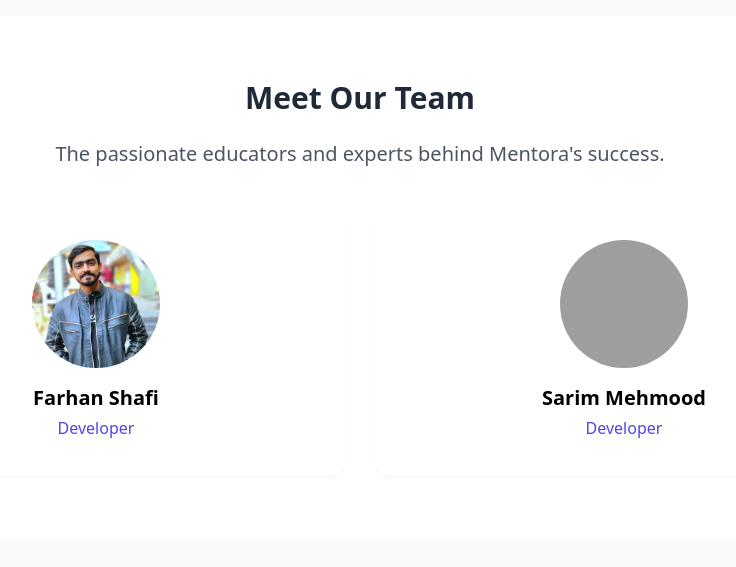
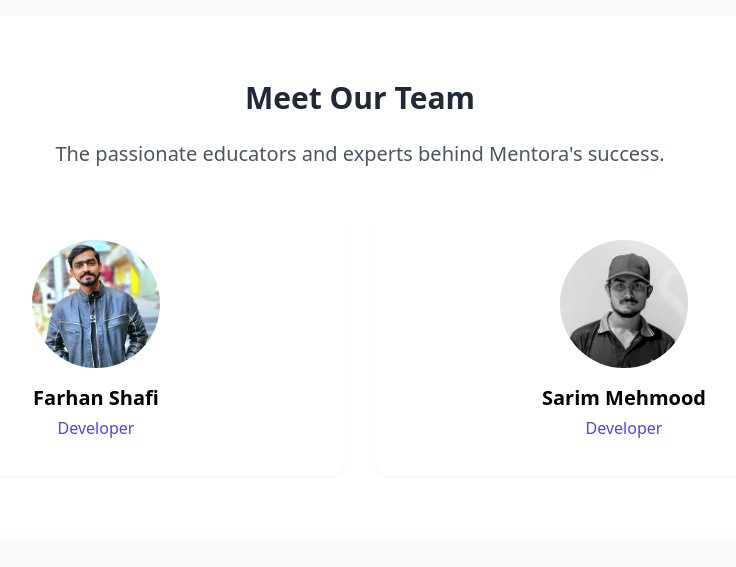
Before and after one commit to farhan-shafi/lms-new, a CodeIgniter app: page /lms-new/home/about in a window 1280 px wide. Shown: the part 1409-1976 px from the top of the page, without its empty margins (280-1016 px from the left). Run offline with CodeIgniter, Linux system fonts and the light colour scheme; some libraries are stand-ins or nearby versions; grey boxes are pictures that could not be loaded.

Commit message:
add sarim image

```diff
--- a/application/views/home/about.php
+++ b/application/views/home/about.php
@@ -106,7 +106,7 @@
 
             <div class="bg-white p-6 rounded-xl shadow-sm hover:shadow-md transition-shadow duration-300 text-center">
                 <div class="w-32 h-32 rounded-full overflow-hidden mx-auto mb-4">
-                    <img src="<?= base_url('uploads/images/sarim.jpg') ?>"  alt="Sarim Mehmood" class="w-full h-full object-top object-cover">
+                    <img src="<?= base_url('uploads/images/sarim.jpeg') ?>"  alt="Sarim Mehmood" class="w-full h-full object-center object-cover">
                 </div>
                 <h3 class="text-xl font-bold mb-1">Sarim Mehmood</h3>
 				<p class="text-indigo-600 mb-3">Developer</p>
```
Also changed, not shown: uploads/images/sarim.jpeg (added).
